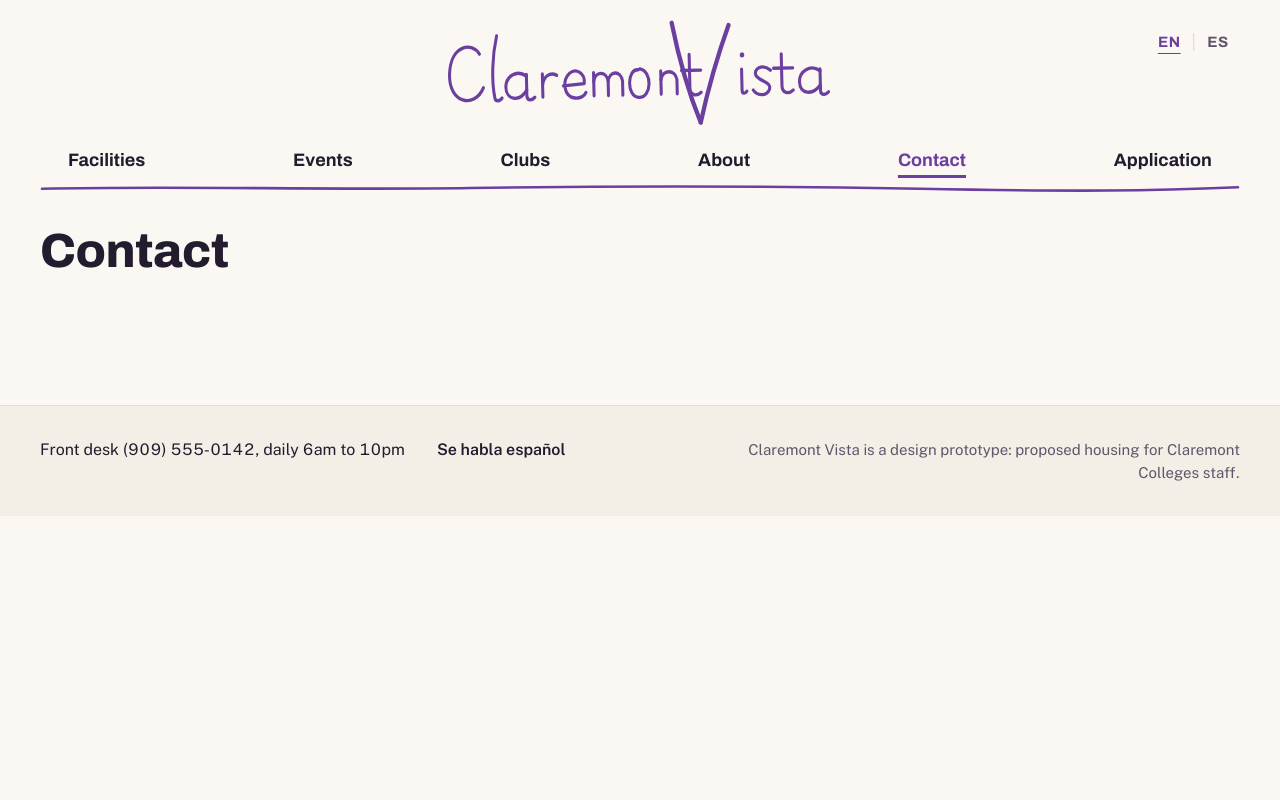
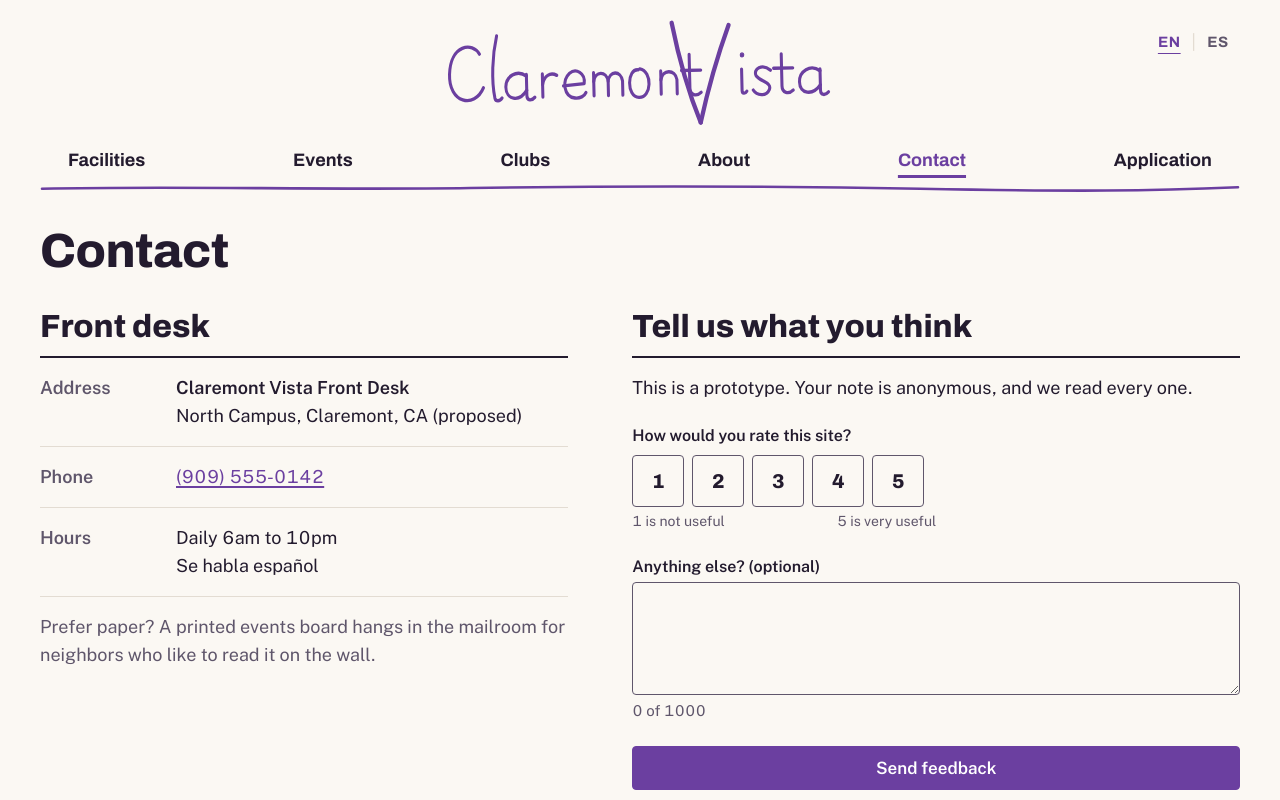
Before and after one commit to EmanuelPomona/Claremont-Vista, a React (Vite) app in the folder frontend/: page /contact in a window 1280 px wide. Shown: the top 800 px of the page. Built offline with nearby package versions, Linux system fonts and the light colour scheme; no server answers.

Commit message:
feat: add contact page and anonymous feedback form

```diff
--- /dev/null
+++ b/frontend/src/components/FeedbackForm.tsx
@@ -0,0 +1,114 @@
+import { useRef, useState, type FormEvent } from 'react'
+import { submitFeedback } from '../api/client'
+import { useLang } from '../i18n'
+
+const MAX = 1000
+const RATINGS = [1, 2, 3, 4, 5]
+
+/** Anonymous site feedback (the rubric's Test stage). On failure the note is kept. */
+export function FeedbackForm() {
+  const { t, lang } = useLang()
+  const [rating, setRating] = useState<number | null>(null)
+  const [message, setMessage] = useState('')
+  const [status, setStatus] = useState<'idle' | 'sending' | 'error' | 'done'>('idle')
+  const [ratingError, setRatingError] = useState(false)
+  const firstRadio = useRef<HTMLInputElement>(null)
+
+  async function onSubmit(e: FormEvent) {
+    e.preventDefault()
+    if (status === 'sending') return
+    if (rating === null) {
+      setRatingError(true)
+      firstRadio.current?.focus()
+      return
+    }
+    setStatus('sending')
+    try {
+      await submitFeedback({ rating, message: message.trim() || null, page: 'contact', language: lang })
+      setStatus('done')
+    } catch {
+      setStatus('error') // rating and message stay as typed
+    }
+  }
+
+  function reset() {
+    setRating(null)
+    setMessage('')
+    setRatingError(false)
+    setStatus('idle')
+  }
+
+  if (status === 'done') {
+    return (
+      <div className="feedback feedback--done" role="status">
+        <p className="feedback__thanks">{t('feedback.success')}</p>
+        <button type="button" className="btn btn--ghost" onClick={reset}>
+          {t('feedback.another')}
+        </button>
+      </div>
+    )
+  }
+
+  const sending = status === 'sending'
+  return (
+    <form className="feedback" onSubmit={onSubmit} noValidate>
+      <fieldset className="feedback__rating" aria-describedby={ratingError ? 'rating-err' : undefined}>
+        <legend>{t('feedback.legend')}</legend>
+        <div className="rating">
+          {RATINGS.map((n, i) => (
+            <label key={n} className="rating__option">
+              <input
+                ref={i === 0 ? firstRadio : undefined}
+                type="radio"
+                name="rating"
+                value={n}
+                checked={rating === n}
+                required
+                aria-invalid={ratingError}
+                onChange={() => {
+                  setRating(n)
+                  setRatingError(false)
+                }}
+              />
+              <span>{n}</span>
+            </label>
+          ))}
+        </div>
+        <p className="rating__scale" aria-hidden="true">
+          <span>{t('feedback.low')}</span>
+          <span>{t('feedback.high')}</span>
+        </p>
+        {ratingError && (
+          <p className="field__error" id="rating-err" role="alert">
+            {t('feedback.rating.required')}
+          </p>
+        )}
+      </fieldset>
+
+      <div className="field">
+        <label htmlFor="fb-message">{t('feedback.message')}</label>
+        <textarea
+          id="fb-message"
+          rows={4}
+          maxLength={MAX}
+          value={message}
+          aria-describedby="fb-count"
+          onChange={(e) => setMessage(e.target.value)}
+        />
+        <p className="field__hint" id="fb-count">
+          {t('feedback.count', { n: message.length })}
+        </p>
+      </div>
+
+      {status === 'error' && (
+        <p className="field__error" role="alert">
+          {t('feedback.error')}
+        </p>
+      )}
+
+      <button type="submit" className="btn" disabled={sending} aria-busy={sending}>
+        {sending ? t('feedback.sending') : status === 'error' ? t('state.retry') : t('feedback.submit')}
+      </button>
+    </form>
+  )
+}
--- a/frontend/src/pages/Contact.tsx
+++ b/frontend/src/pages/Contact.tsx
@@ -1,13 +1,57 @@
+import { FeedbackForm } from '../components/FeedbackForm'
+import { usePageTitle } from '../hooks/usePageTitle'
 import { useLang } from '../i18n'
-import { usePageTitle } from '../hooks/usePageTitle'
 
-// Filled in by TASK-005.
 export default function Contact() {
   const { t } = useLang()
   usePageTitle('title.contact')
+
   return (
     <div className="container page">
-      <h1>{t('contact.h1')}</h1>
+      <header className="page__head">
+        <h1>{t('contact.h1')}</h1>
+      </header>
+
+      <div className="contact">
+        <section aria-labelledby="desk-h">
+          <div className="section-head">
+            <h2 id="desk-h">{t('contact.desk.h2')}</h2>
+          </div>
+          <dl className="desk">
+            <div>
+              <dt>{t('contact.label.address')}</dt>
+              <dd>
+                <strong>{t('contact.desk.name')}</strong>
+                <br />
+                {t('contact.desk.addr')}
+              </dd>
+            </div>
+            <div>
+              <dt>{t('contact.label.phone')}</dt>
+              <dd>
+                <a href="tel:+19095550142">(909) 555-0142</a>
+              </dd>
+            </div>
+            <div>
+              <dt>{t('contact.label.hours')}</dt>
+              <dd>
+                {t('contact.hours')}
+                <br />
+                <span lang="es">{t('footer.spanish')}</span>
+              </dd>
+            </div>
+          </dl>
+          <p className="contact__board">{t('contact.board')}</p>
+        </section>
+
+        <section aria-labelledby="feedback-h">
+          <div className="section-head">
+            <h2 id="feedback-h">{t('feedback.h2')}</h2>
+          </div>
+          <p className="contact__lede">{t('feedback.lede')}</p>
+          <FeedbackForm />
+        </section>
+      </div>
     </div>
   )
 }
```
